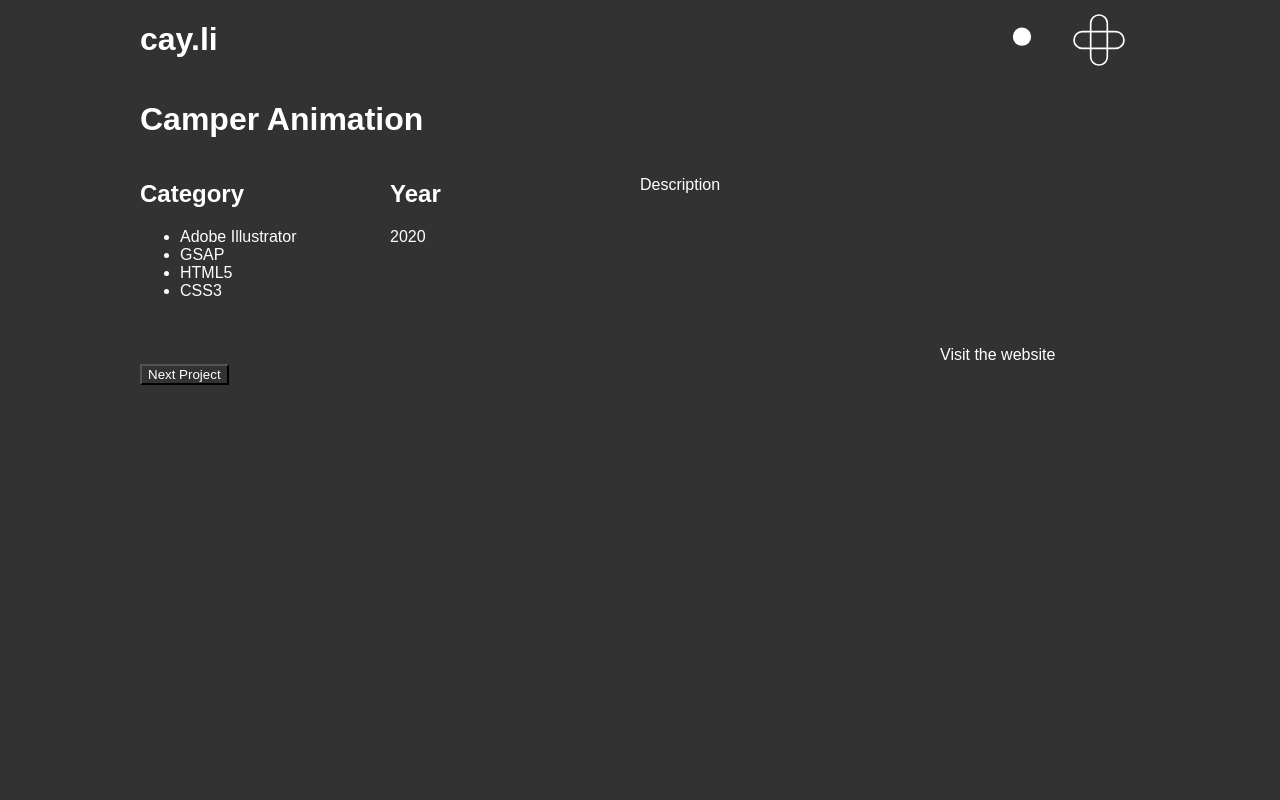
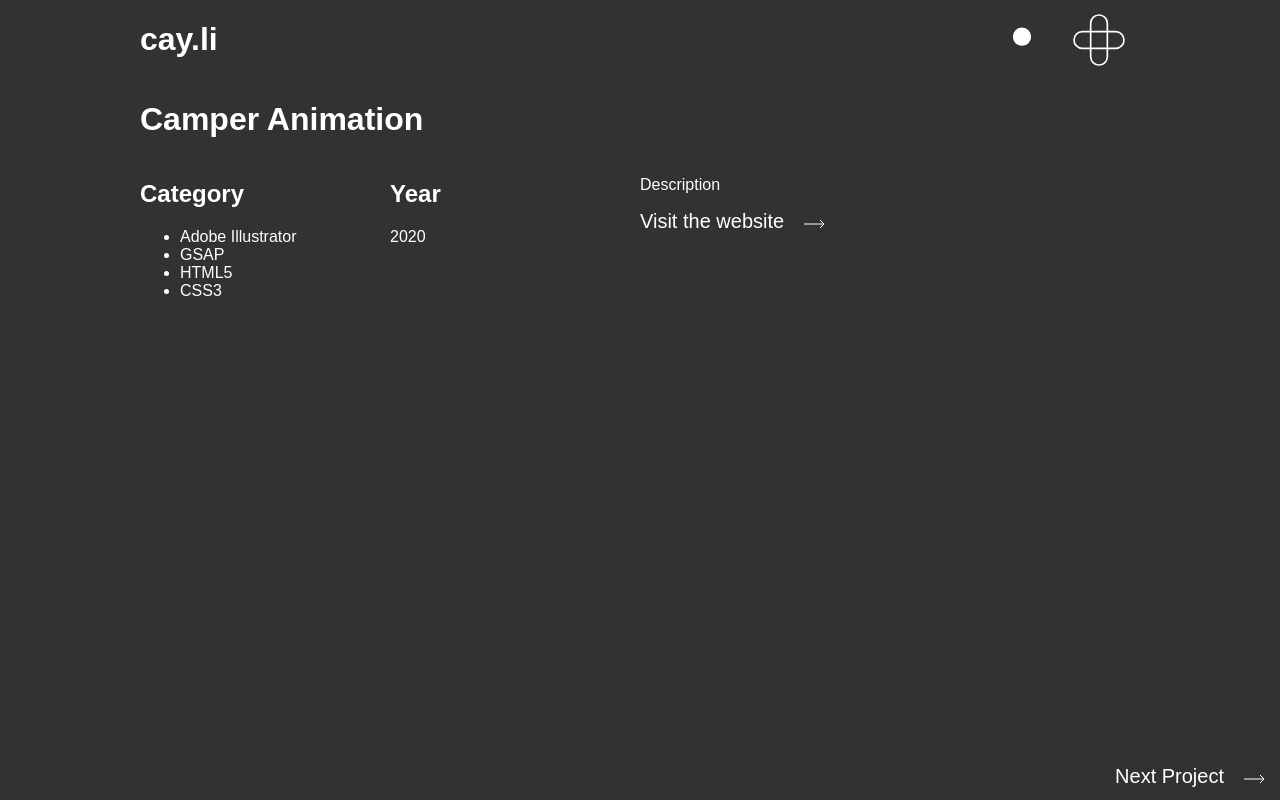
Before and after one commit to cayb0rg/portfolio, a React app: page /projects/camper in a window 1280 px wide. Built offline with nearby package versions, Linux system fonts and the light colour scheme.

Commit message:
More CSS styling

```diff
--- a/src/components/App.js
+++ b/src/components/App.js
@@ -20,8 +20,7 @@ export default function App() {
   const [isDarkMode, setIsDarkMode] = useState(localStorage.getItem('isDarkMode'));
 
   useEffect(() => {
-    console.log(isDarkMode);
-    localStorage.setItem('isDarkMode', isDarkMode);
+    window.localStorage.setItem('isDarkMode', isDarkMode);
     document.getElementById('root').classList.toggle('dark-mode');
   }, [isDarkMode]);
 
--- a/src/components/Home.js
+++ b/src/components/Home.js
@@ -34,7 +34,8 @@ export default function Home() {
     dragged.style.display = "block";
 
     // Navigate based on what is in drop zone
-    if (document.getElementById('subject').firstElementChild.id=="hey")
+    if (document.getElementById('subject').firstElementChild.id=="hey"
+    || document.getElementById('subject').firstElementChild.id=="i'm")
     {
       if (document.getElementById('predicate').firstElementChild.id=="cay")
         navigate("/about");
--- a/src/components/Project.js
+++ b/src/components/Project.js
@@ -46,13 +46,25 @@ export default function Project() {
             </div>
             <div className="project-desc">
               <p>{project.description}</p>
-              <a href={project.url}>
-                <svg></svg>
+              <a class="button" href={project.url}>
                 Visit the website
+                <svg id="arrow" viewbox="0 0 20 8">
+                  <line x1="0" x2="20" y1="4" y2="4"/>
+                  <line x1="16" x2="20" y1="0" y2="4"/>
+                  <line x1="16" x2="20" y1="8" y2="4"/>
+                </svg>
               </a>
             </div>
           </div>
-          <button onClick={handleNextProject}>Next Project</button>
+          <button class="button next-project-btn" onClick={handleNextProject}>
+            Next Project
+            <svg id="arrow" viewbox="0 0 20 8">
+              <line x1="0" x2="20" y1="4" y2="4"/>
+              <line x1="16" x2="20" y1="0" y2="4"/>
+              <line x1="16" x2="20" y1="8" y2="4"/>
+            </svg>
+          </button>
+
         </div>
       }
     </div>
--- a/src/css/styles.css
+++ b/src/css/styles.css
@@ -49,9 +49,12 @@ body {
 
 .dropzone {
   min-height: 100px;
+  width: 100%;
+  border: 1px solid rgb(0,0,0,0);
+}
+
+.dropzone:hover {
   border: 1px solid white;
-  border-radius: 5px;
-  width: 100%;
 }
 
 .reactivezone {
@@ -192,6 +195,8 @@ main {
 /** Menu **/
 .menu {
   font-size: 36px;
+  max-width: 700px;
+  margin: auto;
   -webkit-text-fill-color: rgb(0,0,0,0);
   -webkit-text-stroke-width: 1px;
   -webkit-text-stroke-color: black;
@@ -263,3 +268,32 @@ main {
 .dark-mode circle {
   fill: white;
 }
+
+.dark-mode .menu > * {
+  border-color: white;
+}
+
+.button {
+  border: none;
+  font-size: 20px;
+  width: 100%;
+  text-align: right;
+  border-bottom: 1px solid rgb(0,0,0,0);
+}
+
+.button:hover {
+  border-color: white;
+  cursor: pointer;
+}
+
+#arrow {
+  width: 20px;
+  height: 8px;
+  padding-left: 1em;
+}
+
+.next-project-btn {
+  position: fixed;
+  bottom: 10px;
+  right: 10px;
+}
```
